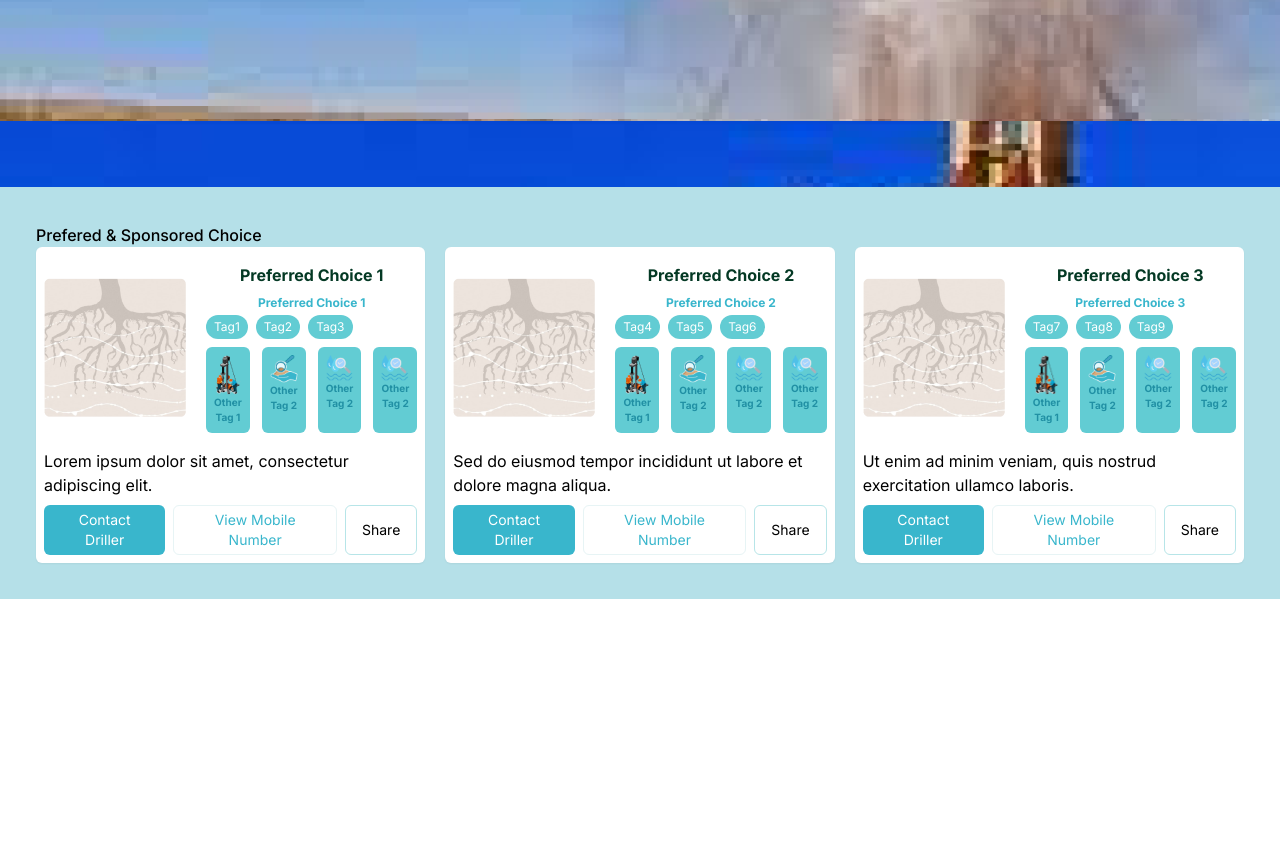
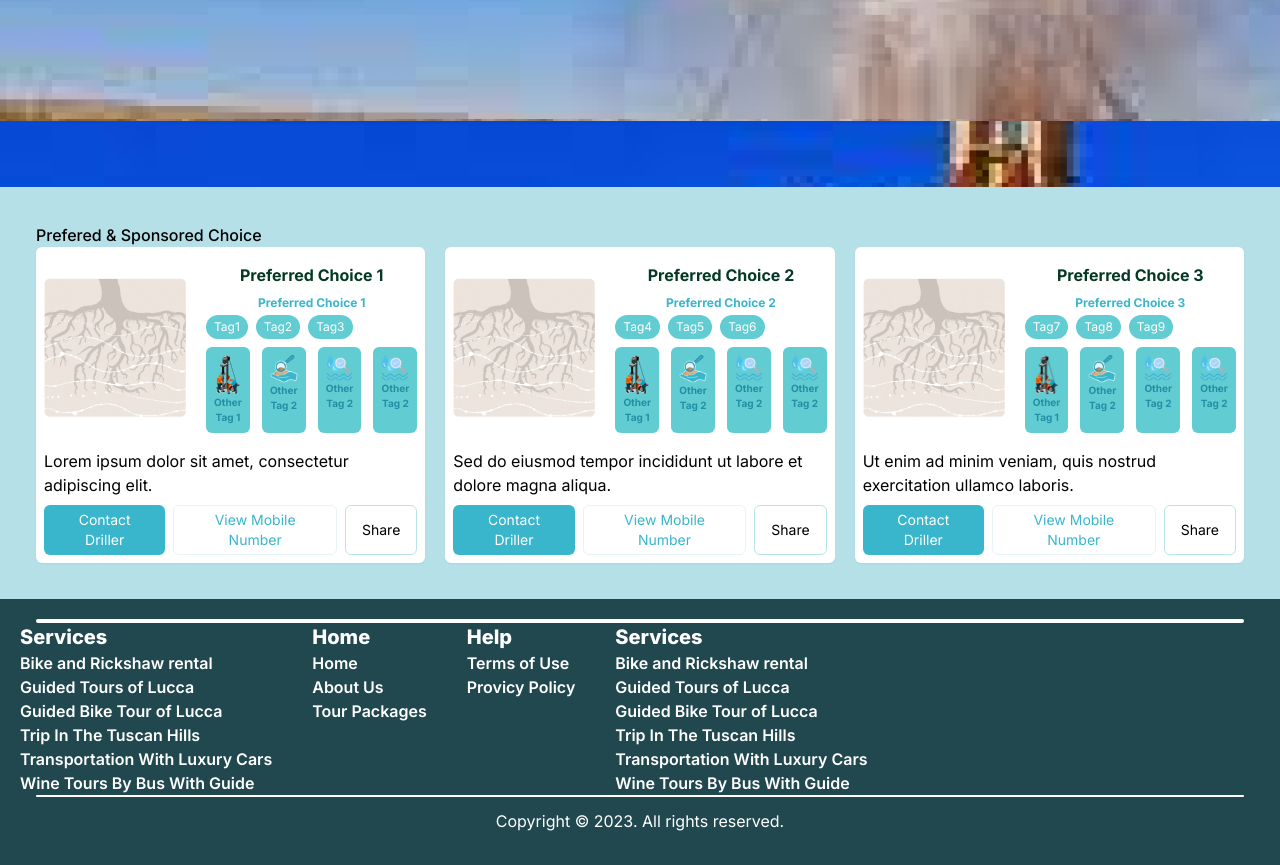
Before and after one commit to hatekisam/hydronet, an Angular app: page / in a window 1280 px wide. Shown: the part 689-1554 px from the top of the page. Before the commit the page ends 1288 px from the top, so only its background shows below. Built offline with nearby package versions, Linux system fonts and the light colour scheme.

Commit message:
created the search button

```diff
--- a/src/app/app.routes.ts
+++ b/src/app/app.routes.ts
@@ -35,7 +35,7 @@ export const routes: Routes = [
     ],
   },
   {
-    path: 'validate-drill/search',
+    path: 'search',
     component: ValidateDrillSearchResultsComponent,
   },
 ];
--- a/src/app/components/footer/footer.component.ts
+++ b/src/app/components/footer/footer.component.ts
@@ -5,12 +5,50 @@ import { Component } from '@angular/core';
   standalone: true,
   imports: [],
   template: `
-    <p>
-      footer works!
-    </p>
+    <div class="bg-[#21484F] p-5 text-white">
+      <div class="mx-4 bg-white h-1 rounded-full"></div>
+      <div class="flex gap-10">
+        <div>
+          <p class="text-xl font-extrabold">Services</p>
+          <p class="font-semibold">Bike and Rickshaw rental</p>
+          <p class="font-semibold">Guided Tours of Lucca</p>
+          <p class="font-semibold">Guided Bike Tour of Lucca</p>
+          <p class="font-semibold">Trip In The Tuscan Hills</p>
+          <p class="font-semibold">Transportation With Luxury Cars</p>
+          <p class="font-semibold">Wine Tours By Bus With Guide</p>
+        </div>
+        <div>
+          <p class="text-xl font-extrabold">Home</p>
+          <p class="font-semibold">Home</p>
+          <p class="font-semibold">About Us</p>
+          <p class="font-semibold">Tour Packages</p>
+        </div>
+        <div>
+          <p class="text-xl font-extrabold">Help</p>
+          <p class="font-semibold">Terms of Use</p>
+          <p class="font-semibold">Provicy Policy</p>
+        </div>
+        <div>
+          <p class="text-xl font-extrabold">Services</p>
+          <p class="font-semibold">Bike and Rickshaw rental</p>
+          <p class="font-semibold">Guided Tours of Lucca</p>
+          <p class="font-semibold">Guided Bike Tour of Lucca</p>
+          <p class="font-semibold">Trip In The Tuscan Hills</p>
+          <p class="font-semibold">Transportation With Luxury Cars</p>
+          <p class="font-semibold">Wine Tours By Bus With Guide</p>
+        </div>
+      </div>
+      <div class="mx-4 bg-white h-0.5 rounded-full"></div>
+      <p class="text-center w-full py-3">
+        Copyright © {{ currentYear }}. All rights reserved.
+      </p>
+    </div>
   `,
-  styleUrl: './footer.component.css'
 })
 export class FooterComponent {
+  currentYear: number;
 
+  constructor() {
+    this.currentYear = new Date().getFullYear();
+  }
 }
--- a/src/app/pages/validate-driller/validate-driller.component.ts
+++ b/src/app/pages/validate-driller/validate-driller.component.ts
@@ -2,19 +2,26 @@ import { Component } from '@angular/core';
 import { PrefferedSponsoredChoiceComponent } from '../../components/preffered-sponsored-choice/preffered-sponsored-choice.component';
 import { PrefferedSponsoredChoice } from '../../interfaces/preffered-sponsored-choice';
 import { CommonModule } from '@angular/common';
+import { FooterComponent } from '../../components/footer/footer.component';
+import { RouterLink } from '@angular/router';
 
 @Component({
   selector: 'app-validate-driller',
   standalone: true,
-  imports: [PrefferedSponsoredChoiceComponent,CommonModule],
+  imports: [
+    PrefferedSponsoredChoiceComponent,
+    CommonModule,
+    FooterComponent,
+    RouterLink,
+  ],
   template: `
-    <div
-      class=" bg-[url('/assets/homeImage.png')]  w-screen "
-    >
+    <div class=" bg-[url('/assets/homeImage.png')]  w-screen ">
       <!-- <div
         class="absolute bg-[rgba(1,18,19,0.71)] w-screen h-screen bg-opacity-600 top-0 left-0"
       ></div> -->
-      <div class="z-20 h-screen w-full flex items-center justify-center flex-col  px-28 ">
+      <div
+        class="z-20 h-screen w-full flex items-center justify-center flex-col  px-28 "
+      >
         <p class="my-5 text-[#96E8EE] text-4xl font-extrabold">
           Explore Licensed Borehole Expert in
           <span class="text-[#19B6D1]">Lagos State</span>
@@ -63,12 +70,13 @@ import { CommonModule } from '@angular/common';
                 placeholder="UIDD"
                 class="border-none outline-none px-4 py-2"
               />
-              <button
+              <a
+                [routerLink]="'search'"
                 class="flex items-center gap-2 px-4 py-1 bg-[#63CCD3] rounded-full text-white font-bold"
               >
                 <img src="../../../assets/search.svg" alt="" class="w-7 h-7" />
                 <p>Search</p>
-              </button>
+              </a>
             </div>
           </div>
         </div>
@@ -84,6 +92,7 @@ import { CommonModule } from '@angular/common';
           </div>
         </div>
       </div>
+      <app-footer />
     </div>
   `,
   styleUrl: './validate-driller.component.css',
```
Also changed, not shown: src/app/components/footer/footer.component.css (deleted).
